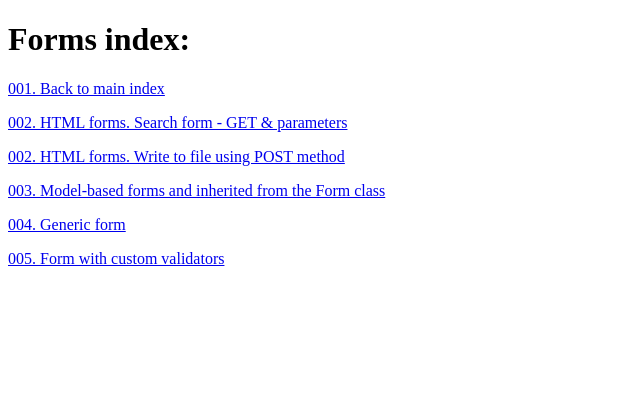
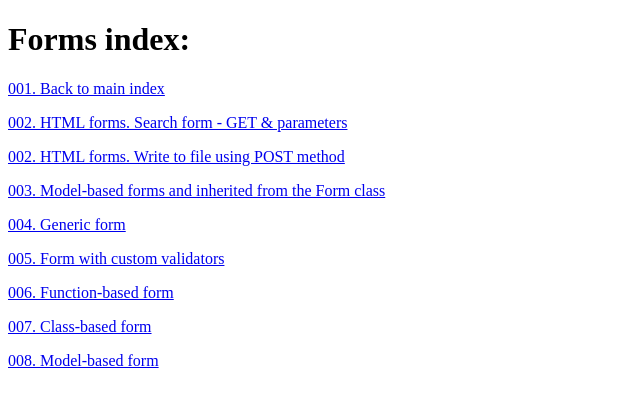
Before and after one commit to valerii-martell/all-django, a Django app: page /forms/ in a window 1280 px wide. Shown: the top 407 px of the page, without its empty margins (0-640 px from the left). Run offline with Django 4.2, Linux system fonts and the light colour scheme.

Commit message:
Add more examples of forms processing in Django

```diff
--- a/all_django/settings.py
+++ b/all_django/settings.py
@@ -35,6 +35,7 @@ INSTALLED_APPS = [
     'django.contrib.sessions',
     'django.contrib.messages',
     'django.contrib.staticfiles',
+    'durationwidget',
     'index',
     'smoke',
     'routing',
--- /dev/null
+++ b/forms/templates/form_page.html
@@ -0,0 +1,5 @@
+<form method="POST" enctype="multipart/form-data">
+    {% csrf_token %}
+    {{ form.as_p  }}
+    <button type="submit">Submit form</button>
+</form>
--- a/forms/templates/index.html
+++ b/forms/templates/index.html
@@ -14,5 +14,8 @@
 <p><a href="/forms/model">003. Model-based forms and inherited from the Form class</a></p>
 <p><a href="/forms/generic-form">004. Generic form</a></p>
 <p><a href="/forms/validators-form">005. Form with custom validators</a></p>
+<p><a href="/forms/function-form">006. Function-based form</a></p>
+<p><a href="/forms/class-form">007. Class-based form</a></p>
+<p><a href="/forms/model-form">008. Model-based form</a></p>
 </body>
 </html>
--- /dev/null
+++ b/forms/templates/model_from_page.html
@@ -0,0 +1,5 @@
+<form method="POST" enctype="multipart/form-data">
+    {% csrf_token %}
+    {{ form.as_p }}
+    <button type="submit">Submit form</button>
+</form>
--- a/forms/urls.py
+++ b/forms/urls.py
@@ -13,6 +13,9 @@ urlpatterns = [
     path('add-article/', views.add_article),
     path('generic-form/', views.ContactFormView.as_view()),
     path('validators-form/', views.UrlView.as_view()),
+    path('function-form/', views.function_form, name='function_form'),
+    path('class-form/', views.ClassFormView.as_view(), name='class_form'),
+    path('model-form/', views.ModelFormView.as_view(), name='model_form')
 ]
 
 # urlpatterns = [
--- a/forms/views.py
+++ b/forms/views.py
@@ -1,5 +1,11 @@
+import os
+
 from django.shortcuts import render, redirect
 from django.http import HttpResponseRedirect, HttpResponse
+from django.urls import reverse_lazy
+from django.views.generic import FormView
+
+from all_django import settings
 from . import forms
 from django.core.mail import send_mail
 from . import models
@@ -8,6 +14,8 @@ from django.views import generic
 # Create your views here.
 
 from django.shortcuts import render
+
+from .forms import MyForm, FormFromModel
 
 
 def forms_index(request):
@@ -122,3 +130,39 @@ class UrlView(generic.TemplateView):
             }
             return render(request, 'url_form.html', context)
         return HttpResponse(form.cleaned_data.items())
+
+
+def function_form(request):
+    print(request.FILES)
+    form = MyForm(request.POST or None, request.FILES or None)
+
+    if form.is_valid():
+        print(form.cleaned_data)
+        file_path = os.path.join(settings.MEDIA_ROOT,
+                                 form.cleaned_data['profile_picture'].name)
+        with open(file_path, 'wb+') as local_file:
+            for chunk in form.cleaned_data['profile_picture']:
+                local_file.write(chunk)
+    else:
+        print(form.errors)
+
+    return render(request, 'form_page.html', context={'form': form})
+
+
+class ClassFormView(FormView):
+    form_class = MyForm
+    template_name = "form_page.html"
+
+    def get(self, request, *args, **kwargs):
+        print(request.GET)
+        return super().get(request, *args, **kwargs)
+
+
+class ModelFormView(FormView):
+    form_class = FormFromModel
+    template_name = "model_from_page.html"
+    success_url = reverse_lazy("model_form")
+
+    def form_valid(self, form):
+        form.save()
+        return super().form_valid(form)
--- a/requirements.txt
+++ b/requirements.txt
@@ -1,5 +1,6 @@
 asgiref==3.5.2
 Django==4.0.6
+django-durationwidget==1.0.5
 Jinja2==3.1.2
 MarkupSafe==2.1.1
 Pillow==9.2.0
```
Also changed, not shown: forms/forms.py (+33 -0 lines).
